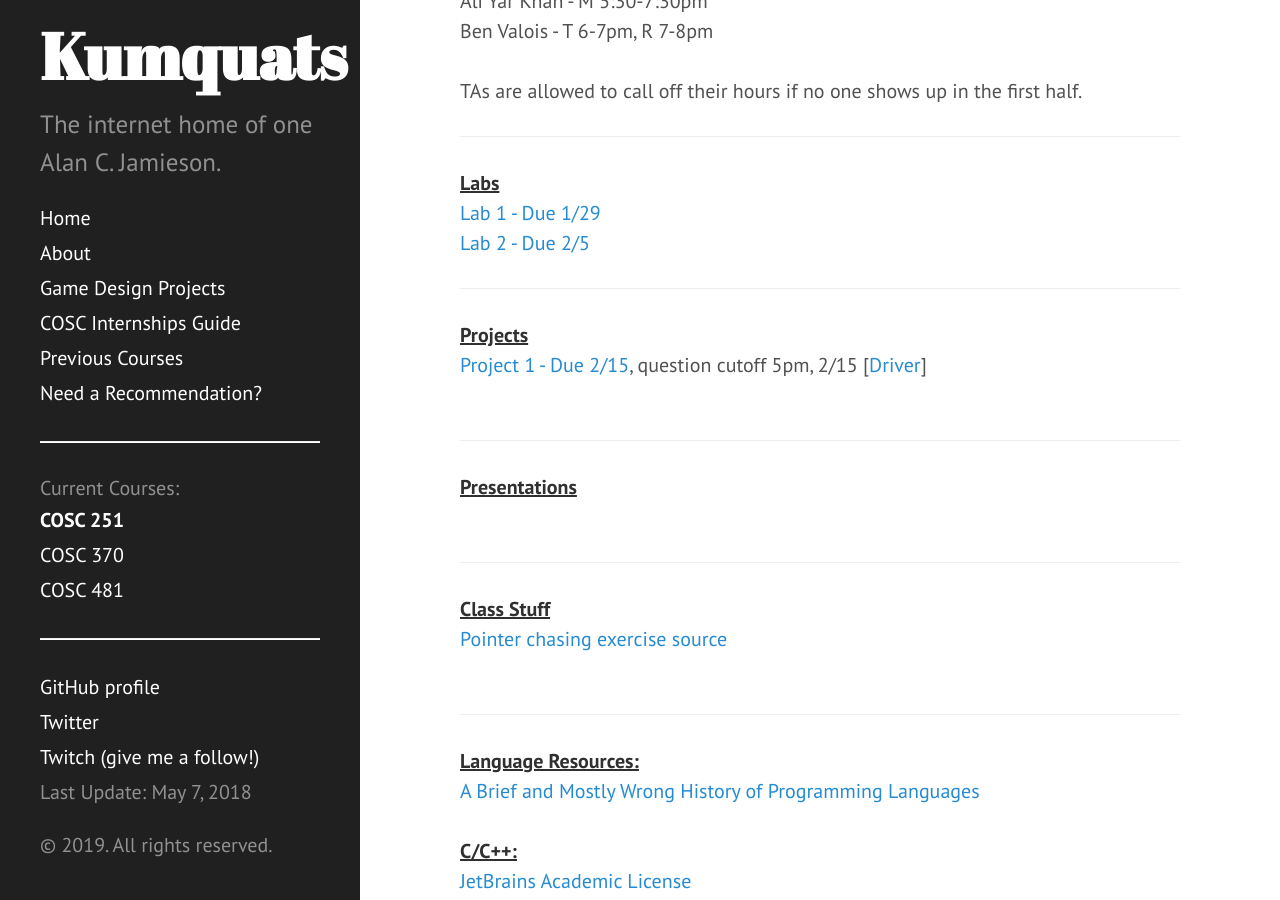
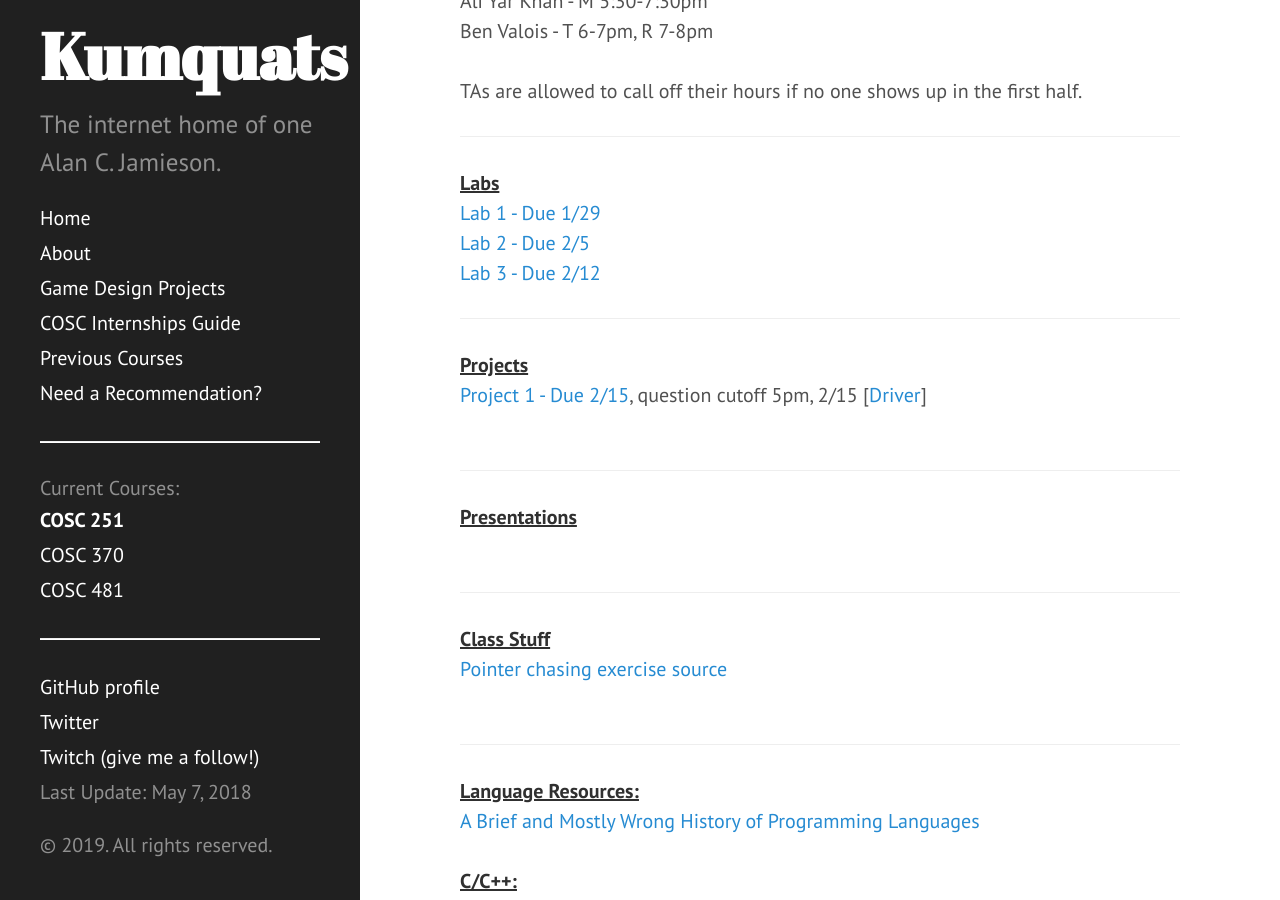
Before and after one commit to ripark/ripark.github.io, a Jekyll site: the page built from s19/cosc251.html, in a window 1280 px wide and 900 px high, scrolled down 414 px. Built offline with Jekyll 4.4.1, drawn with Linux system fonts in a browser that asks for light colours; Markdown is read by kramdown in place of the engine named in the settings.

Commit message:
251 update

```diff
--- a/s19/cosc251.html
+++ b/s19/cosc251.html
@@ -31,6 +31,8 @@
 <a href="http://ripark.github.io/s19/COSC251Lab1.pdf">Lab 1 - Due 1/29</a>
 <br>
 <a href="http://ripark.github.io/s19/COSC251Lab2.pdf">Lab 2 - Due 2/5</a>
+<br>
+<a href="http://ripark.github.io/s19/COSC251Lab3.pdf">Lab 3 - Due 2/12</a>
 <br>
 <hr>
 <strong><u>Projects</strong></u>
```
Also changed, not shown: 1 other file.
